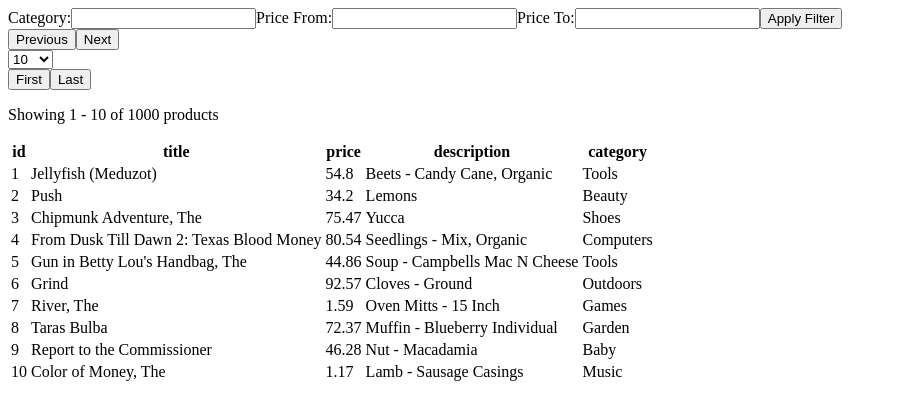
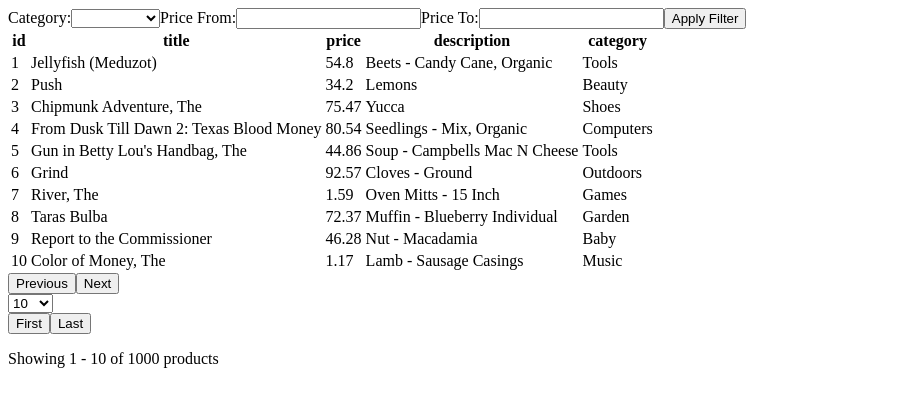
Before and after one commit to OlyaHlova/Angular-dynamic-data-filtering-application, an Angular app: page / in a window 1280 px wide. Shown: the top 420 px of the page, without its empty margins (0-897 px from the left). Built offline with nearby package versions, Linux system fonts and the light colour scheme.

Commit message:
filter functionality added

```diff
--- a/src/app/app.component.html
+++ b/src/app/app.component.html
@@ -1,2 +1 @@
-<app-product-filter></app-product-filter>
 <app-product-list></app-product-list>
--- a/src/app/components/product-filter/product-filter.component.html
+++ b/src/app/components/product-filter/product-filter.component.html
@@ -1,6 +1,9 @@
 <form [formGroup]="filterForm" (ngSubmit)="applyFilter()">
     <label for="category">Category:</label>
-    <input type="text" id="category" formControlName="category">
+
+    <select formControlName="selectedCategory" (change)="applyCategoryFilter($event)">
+        <option *ngFor="let category of categories" [value]="category">{{ category }}</option>
+    </select>
 
     <label for="priceFrom">Price From:</label>
     <input type="number" id="priceFrom" formControlName="priceFrom">
--- a/src/app/components/product-filter/product-filter.component.ts
+++ b/src/app/components/product-filter/product-filter.component.ts
@@ -1,29 +1,54 @@
-import { Component, EventEmitter, Output } from '@angular/core';
-import { FormGroup, FormBuilder, ReactiveFormsModule } from '@angular/forms';
+import { CommonModule } from '@angular/common';
+import { Component, EventEmitter, Input, Output, SimpleChanges } from '@angular/core';
+import { FormGroup, FormBuilder, ReactiveFormsModule, FormsModule } from '@angular/forms';
 
 @Component({
   selector: 'app-product-filter',
   standalone: true,
-  imports: [ReactiveFormsModule],
+  imports: [ReactiveFormsModule, FormsModule, CommonModule],
   templateUrl: './product-filter.component.html',
   styleUrl: './product-filter.component.scss'
 })
 
 export class ProductFilterComponent {
 
+  @Input() uniqueCategories: string[] = [];
   @Output() filterChanged: EventEmitter<any> = new EventEmitter<any>();
+  @Output() categoryChanged: EventEmitter<string> = new EventEmitter<string>();
+
 
   filterForm: FormGroup;
+  categories: string[] = [];
+  selectedCategory!: string;
 
   constructor(private formBuilder: FormBuilder) {
     this.filterForm = this.formBuilder.group({
-      category: [''],
+      selectedCategory: [''] ,
       priceFrom: [''],
       priceTo: ['']
     });
   }
 
+  ngOnChanges(changes: SimpleChanges): void {
+    if (changes['uniqueCategories'] && changes['uniqueCategories'].currentValue) {
+      this.updateCategories();
+    }
+  }
+
+  updateCategories(): void {
+    this.categories = [...this.uniqueCategories];
+  }
+
   applyFilter(): void {
     this.filterChanged.emit(this.filterForm.value);
   }
+
+  applyCategoryFilter(event: any): void {
+    const selectElement = event.target as HTMLSelectElement;
+    const selectedCategory = selectElement.value;
+    this.filterForm.patchValue({
+      selectedCategory: selectedCategory
+    });
+    this.categoryChanged.emit(selectedCategory);
+  }
 }
--- a/src/app/components/product-list/product-list.component.html
+++ b/src/app/components/product-list/product-list.component.html
@@ -1,3 +1,20 @@
+<app-product-filter [uniqueCategories]="uniqueCategories"
+                    (filterChanged)="applyFilter($event)"
+                    ></app-product-filter>
+
+<table class="mat-elevation-z8">
+  <thead>
+    <tr>
+      <th *ngFor="let column of displayedColumns">{{ column }}</th>
+    </tr>
+  </thead>
+  <tbody>
+    <tr *ngFor="let product of getDisplayedProducts()">
+      <td *ngFor="let column of displayedColumns">{{ product[column] }}</td>
+    </tr>
+  </tbody>
+</table>
+
 <div>
   <button class="btn" (click)="onPreviousPage()">
     Previous
@@ -27,17 +44,3 @@
 <p>
   Showing {{ getDisplayedProductsRange() }}
 </p>
-
-
-<table class="mat-elevation-z8">
-  <thead>
-    <tr>
-      <th *ngFor="let column of displayedColumns">{{ column }}</th>
-    </tr>
-  </thead>
-  <tbody>
-    <tr *ngFor="let product of getDisplayedProducts()">
-      <td *ngFor="let column of displayedColumns">{{ product[column] }}</td>
-    </tr>
-  </tbody>
-</table>
--- a/src/app/components/product-list/product-list.component.ts
+++ b/src/app/components/product-list/product-list.component.ts
@@ -2,24 +2,29 @@ import { Component, OnInit } from '@angular/core';
 import { IProduct } from '../../models/product';
 import { ProductService } from '../../services/product.service';
 import { CommonModule } from '@angular/common';
+import { FilterService } from '../../services/filter.service';
+import { ProductFilterComponent } from '../product-filter/product-filter.component';
 
 @Component({
   selector: 'app-product-list',
   standalone: true,
-  imports: [CommonModule],
+  imports: [CommonModule, ProductFilterComponent],
   templateUrl: './product-list.component.html',
   styleUrl: './product-list.component.scss'
 })
 
 export class ProductListComponent implements OnInit {
   products: IProduct[] = [];
+  filteredProducts: IProduct[] = [];
   displayedColumns: string[] = ['id', 'title', 'price', 'description', 'category'];
   pageSizeOptions: number[] = [10, 20, 50, 100];
   pageSize: number = 10;
   totalPages: number = 0;
   currentPage: number = 0;
+  uniqueCategories: string[] = [];
 
-  constructor(private productService: ProductService) { }
+  constructor(private productService: ProductService,
+              private filterService: FilterService) { }
 
   ngOnInit(): void {
     this.loadProducts();
@@ -28,6 +33,9 @@ export class ProductListComponent implements OnInit {
   loadProducts(): void {
     this.productService.getProducts().subscribe(products => {
       this.products = products;
+      this.uniqueCategories = this.getUniqueCategories(products);
+      this.uniqueCategories = this.sortCategories(this.uniqueCategories);
+      this.filteredProducts = [...products];
       this.updatePage();
     });
   }
@@ -60,8 +68,8 @@ export class ProductListComponent implements OnInit {
 
   private updatePage(): void {
     const startIndex = this.currentPage * this.pageSize;
-    const endIndex = Math.min(startIndex + this.pageSize, this.products.length);
-    this.totalPages = Math.ceil(this.products.length / this.pageSize);
+    const endIndex = Math.min(startIndex + this.pageSize, this.filteredProducts.length);
+    this.totalPages = Math.ceil(this.filteredProducts.length / this.pageSize);
   }
 
 
@@ -78,7 +86,7 @@ export class ProductListComponent implements OnInit {
   getDisplayedProducts(): IProduct[] {
     const startIndex = this.currentPage * this.pageSize;
     const endIndex = startIndex + this.pageSize;
-    return this.products.slice(startIndex, endIndex);
+    return this.filteredProducts.slice(startIndex, endIndex);
   }
 
   getDisplayedProductsRange(): string {
@@ -86,4 +94,19 @@ export class ProductListComponent implements OnInit {
     const endIndex = Math.min((this.currentPage + 1) * this.pageSize, this.products.length);
     return `${startIndex} - ${endIndex} of ${this.products.length} products`;
   }
+
+  applyFilter(filters: any): void {
+    this.filteredProducts = this.filterService.filterProducts(this.products, filters);
+    console.log('Filters applied:', filters); // Перевірка
+    this.updatePage();
+  }
+
+  getUniqueCategories(products: IProduct[]): string[] {
+    const uniqueCategories = [...new Set(products.map(product => product.category))];
+    return uniqueCategories;
+  }
+
+  sortCategories(categories: string[]): string[] {
+    return categories.sort((a, b) => a.localeCompare(b));
+  }
 }
--- a/src/app/services/filter.service.ts
+++ b/src/app/services/filter.service.ts
@@ -11,8 +11,9 @@ export class FilterService {
   filterProducts(products: IProduct[], filters: any): IProduct[] {
     let filteredProducts = [...products];
 
-    if (filters.category) {
-      filteredProducts = filteredProducts.filter(product => product.category.toLowerCase().includes(filters.category.toLowerCase()));
+    if (filters.selectedCategory) {
+      console.log('category--', filters.selectedCategory)
+      filteredProducts = filteredProducts.filter(product => product.category.toLowerCase().includes(filters.selectedCategory.toLowerCase()));
     }
 
     if (filters.priceFrom) {
```
